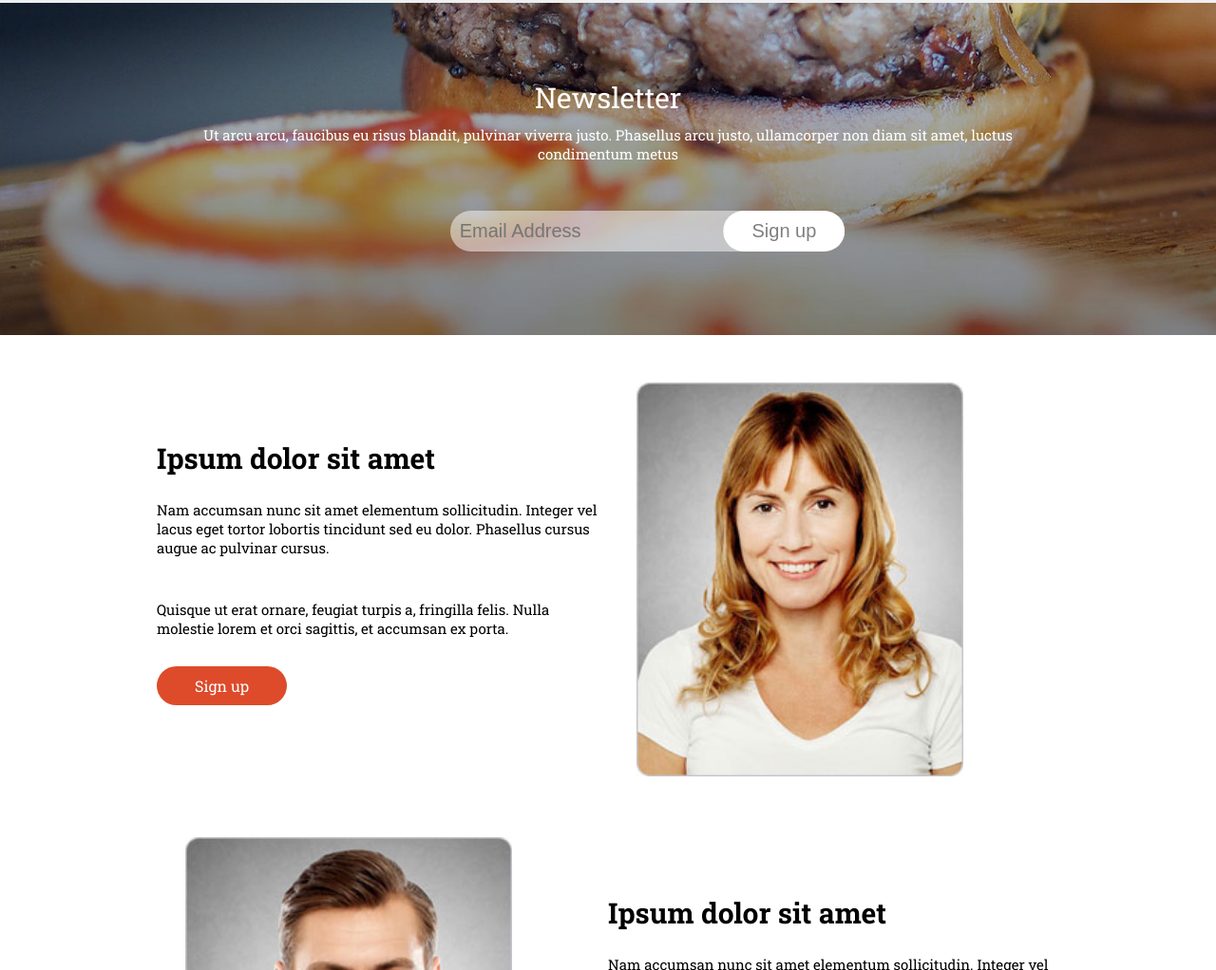
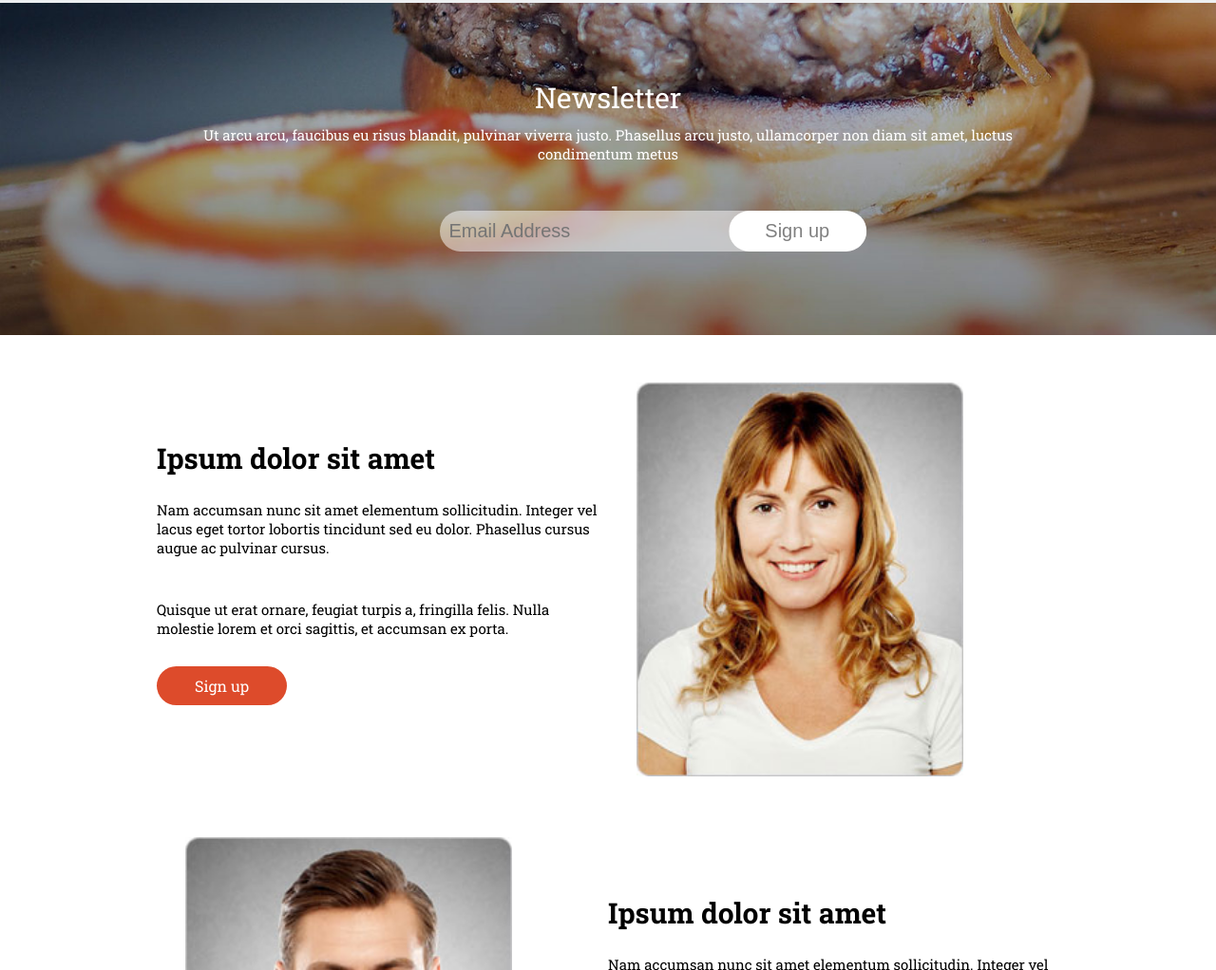
Before and after one commit to Iftiaz-Ahmed/panakeia-iftiaz, a plain HTML site: page index.html in a window 1280 px wide. Shown: the part 2007-3029 px from the top of the page at 95% size. Drawn offline with Linux system fonts and the light colour scheme.

Commit message:
Update style.css

```diff
--- a/css/style.css
+++ b/css/style.css
@@ -95,7 +95,7 @@
 }
 input[type="email"]{
 
-width: 35%;
+width: 355px;
 
 padding:  10px;
 
@@ -111,7 +111,7 @@
 }
 input[type="submit"]{
 
-width: 10%;
+width: 145px;
 
 padding: 10px;
 
@@ -122,6 +122,7 @@
 background:  white;
 
 border:  0;
+
 transition: all .4s ease-in-out;
 
 position:  absolute;
```
